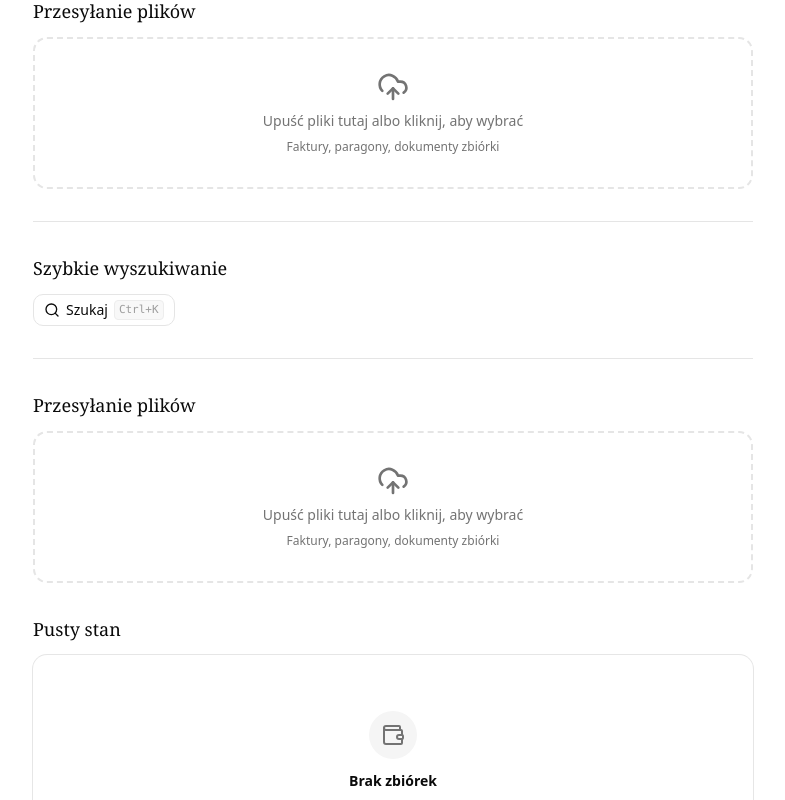
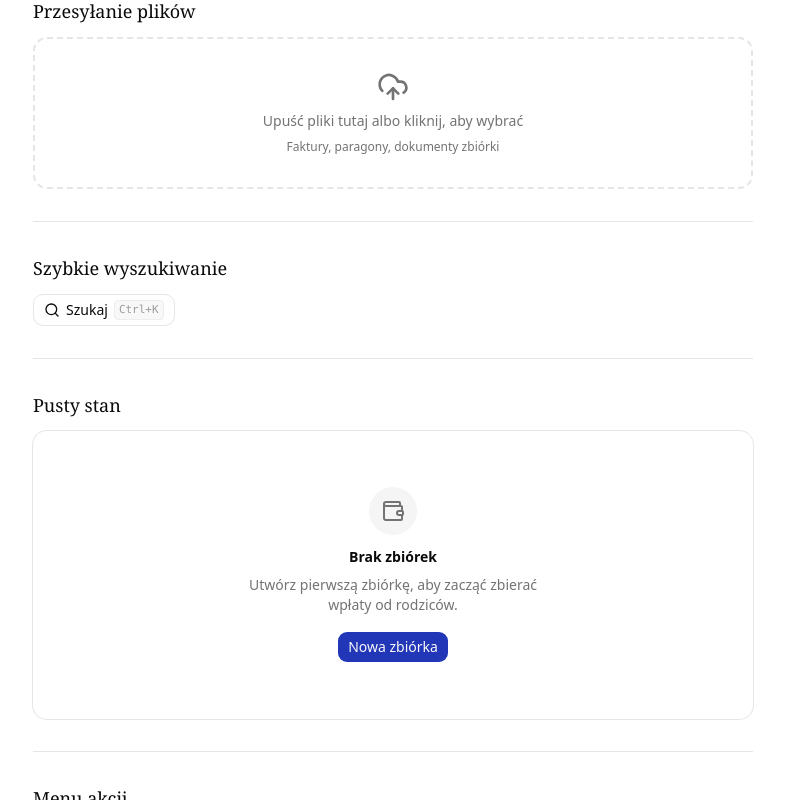
Before and after one commit to neyluu/school-money, a React (Vite) app in the folder frontend/: page / in a window 1280 px wide. Shown: the part 2000-2800 px from the top of the page, without its empty margins (247-1032 px from the left). Built offline with nearby package versions, Linux system fonts and the light colour scheme; a web font is replaced by a local one.

Commit message:
Imports refactor + removed duplicated sections

```diff
--- a/frontend/src/App.tsx
+++ b/frontend/src/App.tsx
@@ -1,30 +1,17 @@
 import { Badge } from "./components/ui/badge";
+import type { PaletteItem } from "./components/command-palette";
 import { CommandPalette } from "./components/command-palette";
-import type { PaletteItem } from "./components/command-palette";
-
-// Mock catalogue until real search endpoints exist.
-const mockPaletteItems: PaletteItem[] = [
-  { id: "zbiorka-pinokio", group: "Zbiórki", label: "Teatr „Pinokio”" },
-  { id: "zbiorka-zoo", group: "Zbiórki", label: "Wycieczka do zoo" },
-  { id: "zbiorka-prezenty", group: "Zbiórki", label: "Prezenty świąteczne" },
-  { id: "rodzic-kowalska", group: "Rodzice", label: "Anna Kowalska" },
-  { id: "rodzic-nowak", group: "Rodzice", label: "Marek Nowak" },
-  {
-    id: "akcja-nowa-zbiorka",
-    group: "Szybkie akcje",
-    label: "Nowa zbiórka",
-    hint: "Tworzy nową zbiórkę",
-  },
-  {
-    id: "akcja-rachunek",
-    group: "Szybkie akcje",
-    label: "Mój rachunek",
-    hint: "Podgląd salda",
-  },
-];
 import { EmptyState } from "./components/empty-state";
 import { FileUpload } from "./components/file-upload";
-import { Wallet } from "lucide-react";
+import {
+  BellRing,
+  Drama,
+  MoreHorizontal,
+  Pencil,
+  Tent,
+  UserMinus,
+  Wallet,
+} from "lucide-react";
 import { Button } from "./components/ui/button";
 import {
   Card,
@@ -49,10 +36,8 @@ import {
   SelectValue,
 } from "./components/ui/select";
 import { Separator } from "./components/ui/separator";
-import { Drama, Tent } from "lucide-react";
 import { CollectionCard } from "./components/collection-card";
 import { Skeleton } from "./components/ui/skeleton";
-import { BellRing, MoreHorizontal, Pencil, UserMinus } from "lucide-react";
 import { Tabs, TabsContent, TabsList, TabsTrigger } from "./components/ui/tabs";
 import {
   DropdownMenu,
@@ -62,7 +47,7 @@ import {
   DropdownMenuTrigger,
 } from "./components/ui/dropdown-menu";
 import { Textarea } from "./components/ui/textarea";
-import { Toaster, toast } from "./components/ui/toast";
+import { toast, Toaster } from "./components/ui/toast";
 import { MoneyAmount } from "./components/money-amount";
 import { FundsRatioBar } from "./components/funds-ratio-bar";
 import {
@@ -73,6 +58,27 @@ import {
   ResponsiveDialogTitle,
   ResponsiveDialogTrigger,
 } from "./components/responsive-dialog";
+
+// Mock catalogue until real search endpoints exist.
+const mockPaletteItems: PaletteItem[] = [
+  { id: "zbiorka-pinokio", group: "Zbiórki", label: "Teatr „Pinokio”" },
+  { id: "zbiorka-zoo", group: "Zbiórki", label: "Wycieczka do zoo" },
+  { id: "zbiorka-prezenty", group: "Zbiórki", label: "Prezenty świąteczne" },
+  { id: "rodzic-kowalska", group: "Rodzice", label: "Anna Kowalska" },
+  { id: "rodzic-nowak", group: "Rodzice", label: "Marek Nowak" },
+  {
+    id: "akcja-nowa-zbiorka",
+    group: "Szybkie akcje",
+    label: "Nowa zbiórka",
+    hint: "Tworzy nową zbiórkę",
+  },
+  {
+    id: "akcja-rachunek",
+    group: "Szybkie akcje",
+    label: "Mój rachunek",
+    hint: "Podgląd salda",
+  },
+];
 
 function DemoSection({
   title,
@@ -259,10 +265,6 @@ function App() {
 
       <Separator />
 
-      <DemoSection title="Przesyłanie plików">
-        <FileUpload />
-      </DemoSection>
-
       <DemoSection title="Pusty stan">
         <Card className="w-full">
           <CardContent>
@@ -274,12 +276,6 @@ function App() {
             />
           </CardContent>
         </Card>
-      </DemoSection>
-
-      <Separator />
-
-      <DemoSection title="Przesyłanie plików">
-        <FileUpload />
       </DemoSection>
 
       <Separator />
```
